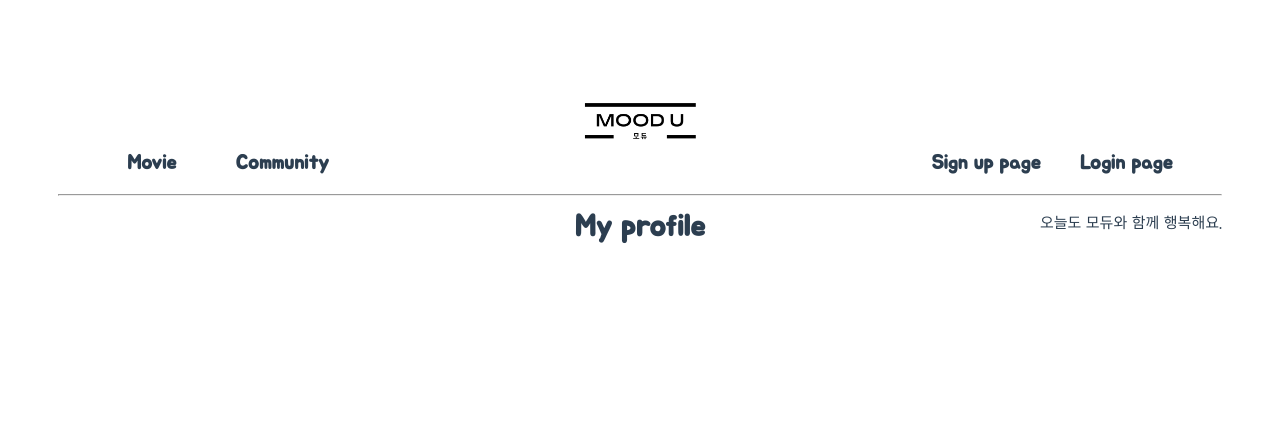
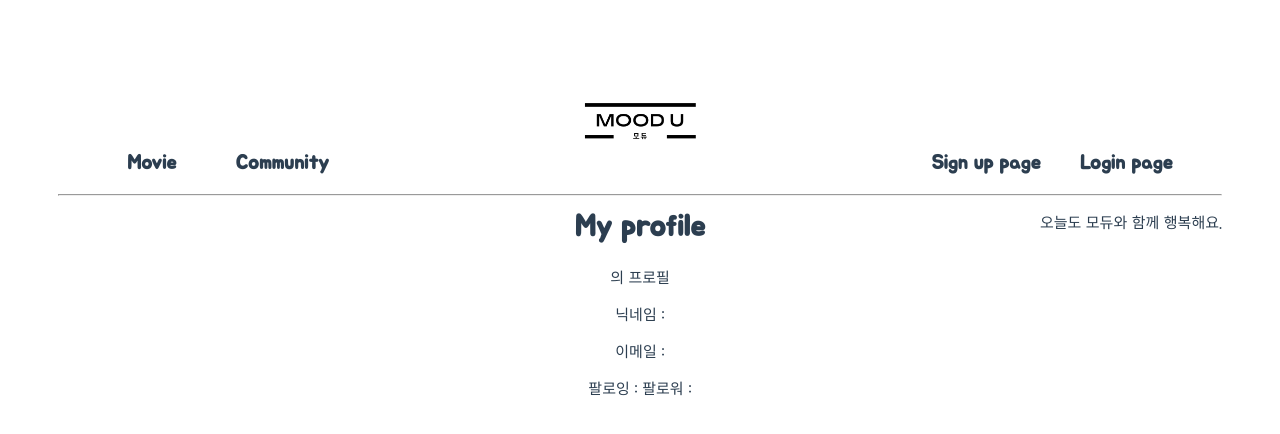
Before and after one commit to Juahjoah/MoodU, a Vue app in the folder final-pjt-front/: page /profile/1 in a window 1280 px wide. Shown: the top 434 px of the page. Built offline with nearby package versions, Linux system fonts and the light colour scheme; no server answers; a web font is replaced by a local one.

Commit message:
feat: profile 화면에 구현

```diff
--- a/final-pjt-front/src/views/Accounts/ProfileView.vue
+++ b/final-pjt-front/src/views/Accounts/ProfileView.vue
@@ -1,15 +1,58 @@
 <template>
     <div class="profile">
       <h1>My profile</h1>
-      <section>
+      {{userData.username}}의 프로필
+      <div>
+        <p>
+          닉네임 : {{userData.last_name}}
+        </p>
+        <p>
+        이메일 : {{userData.email}}
 
-      </section>
+        </p>
+        <p>
+          팔로잉 : {{userData.followings}}
+          팔로워 : {{userData.followers}}
+        </p>
+      </div>
     </div>
   </template>
 
   <script>
+  import axios from 'axios'
+
+  const API_URL = 'http://127.0.0.1:8000'
+  const token = localStorage.getItem('jwt')
+
   export default {
     name: "ProfileView",
+    data() {
+      return {
+        userData: [],
+      }
+    },
+    methods: {
+      getUserData() {
+        const user = this.$store.state.user
+        axios({
+          method: 'post',
+          url: `${API_URL}/accounts/profile/${user}/`,
+          headers: {
+            Authorization: `Bearer ${token}`,
+          }
+        })
+        .then((res)=> {
+          console.log(res.data)
+          this.userData = res.data
+        })
+        .catch((err)=> {
+          console.log(err)
+        })
+      }
+    },
+    created() {
+      this.getUserData()
+    }
   };
   </script>
 
```
